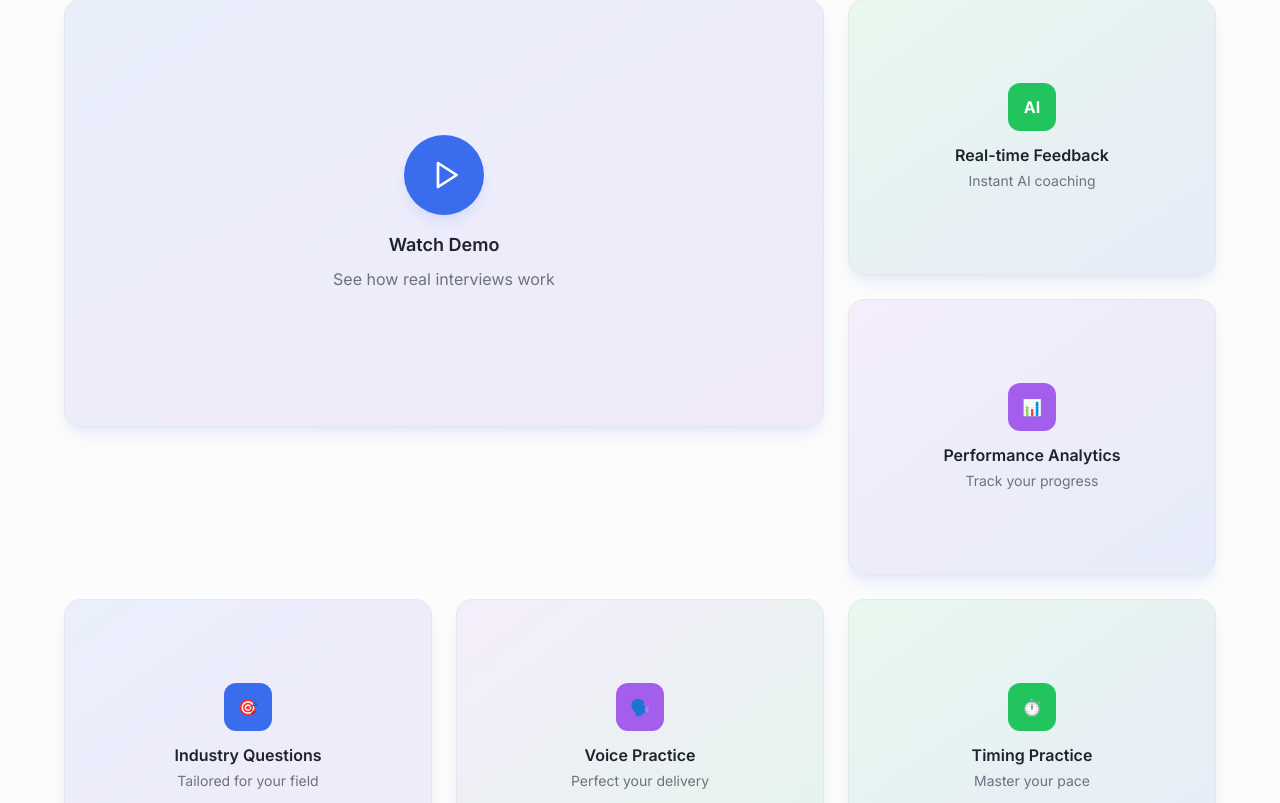
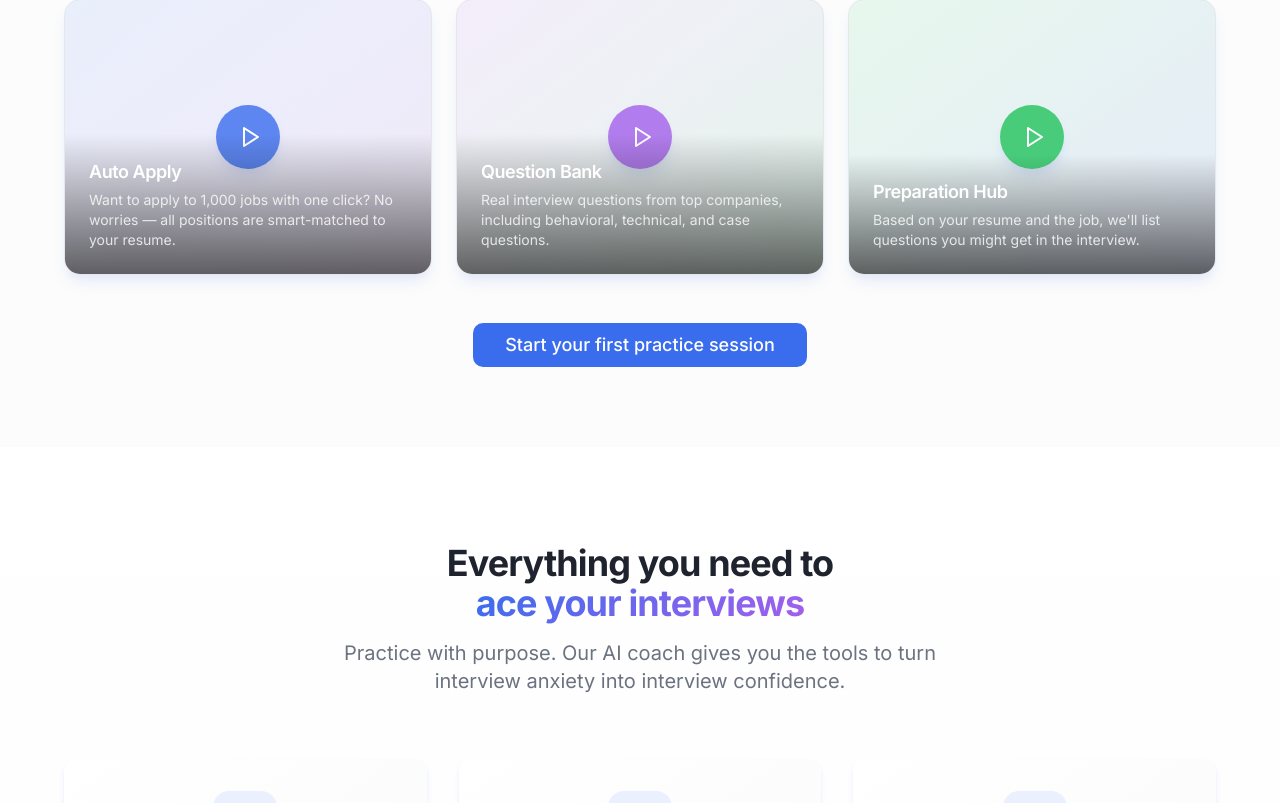
Before and after one commit to sarthakgupta1199/interview-pal-landing, a React (Vite) app: page / in a window 1280 px wide. Shown: the part 1057-1860 px from the top of the page. Built offline with nearby package versions, Linux system fonts and the light colour scheme.

Commit message:
Update screenshots section
Update the bento layout to support video and images, with a faded overlay at the bottom.

```diff
--- a/src/components/Screenshots.tsx
+++ b/src/components/Screenshots.tsx
@@ -12,92 +12,73 @@ const Screenshots = () => {
           </p>
         </div>
 
-        {/* Bento Grid Layout */}
-        <div className="grid grid-cols-1 md:grid-cols-12 gap-6 max-w-6xl mx-auto">
-          {/* Large video demo - takes up 8 columns on desktop */}
-          <div className="md:col-span-8 relative group">
-            <div className="aspect-video bg-gradient-card rounded-2xl overflow-hidden shadow-soft-lg border border-border">
-              {/* Video placeholder */}
-              <div className="w-full h-full bg-muted/20 flex items-center justify-center relative">
+        {/* Three Column Layout */}
+        <div className="grid grid-cols-1 md:grid-cols-3 gap-6 max-w-6xl mx-auto">
+          {/* Auto Apply */}
+          <div className="relative group cursor-pointer">
+            <div className="aspect-[4/3] bg-gradient-card rounded-2xl overflow-hidden shadow-soft-lg border border-border">
+              {/* Video/Image placeholder */}
+              <div className="w-full h-full bg-muted/20 relative">
                 <div className="absolute inset-0 bg-gradient-to-br from-primary/10 to-accent/10" />
-                <div className="relative z-10 text-center">
-                  <div className="w-20 h-20 bg-primary rounded-full flex items-center justify-center mb-4 mx-auto group-hover:scale-110 transition-transform duration-300 cursor-pointer shadow-soft-lg">
-                    <Play className="w-8 h-8 text-primary-foreground ml-1" />
+
+                {/* Play button for video */}
+                <div className="absolute inset-0 flex items-center justify-center">
+                  <div className="w-16 h-16 bg-primary/80 rounded-full flex items-center justify-center group-hover:scale-110 transition-transform duration-300 cursor-pointer shadow-soft-lg">
+                    <Play className="w-6 h-6 text-primary-foreground ml-1" />
                   </div>
-                  <p className="text-lg font-semibold mb-2">Watch Demo</p>
-                  <p className="text-muted-foreground">See how real interviews work</p>
+                </div>
+
+                {/* Text overlay at bottom */}
+                <div className="absolute bottom-0 left-0 right-0 bg-gradient-to-t from-black/60 to-transparent p-6">
+                  <h3 className="text-white font-semibold text-lg mb-1">Auto Apply</h3>
+                  <p className="text-white/80 text-sm">Want to apply to 1,000 jobs with one click? No worries — all positions are smart-matched to your resume.</p>
                 </div>
               </div>
             </div>
           </div>
 
-          {/* Right column - 4 columns with 2 stacked screenshots */}
-          <div className="md:col-span-4 space-y-6">
-            {/* AI Feedback Screenshot */}
+          {/* Question Bank */}
+          <div className="relative group cursor-pointer">
             <div className="aspect-[4/3] bg-gradient-card rounded-2xl overflow-hidden shadow-soft-lg border border-border">
-              <div className="w-full h-full bg-muted/10 flex items-center justify-center relative">
-                <div className="absolute inset-0 bg-gradient-to-br from-success/10 to-primary/10" />
-                <div className="relative z-10 text-center p-6">
-                  <div className="w-12 h-12 bg-success rounded-lg flex items-center justify-center mb-3 mx-auto">
-                    <span className="text-success-foreground font-bold">AI</span>
+              {/* Video/Image placeholder */}
+              <div className="w-full h-full bg-muted/20 relative">
+                <div className="absolute inset-0 bg-gradient-to-br from-accent/10 to-success/10" />
+
+                {/* Play button for video */}
+                <div className="absolute inset-0 flex items-center justify-center">
+                  <div className="w-16 h-16 bg-accent/80 rounded-full flex items-center justify-center group-hover:scale-110 transition-transform duration-300 cursor-pointer shadow-soft-lg">
+                    <Play className="w-6 h-6 text-accent-foreground ml-1" />
                   </div>
-                  <p className="font-semibold mb-1">Real-time Feedback</p>
-                  <p className="text-sm text-muted-foreground">Instant AI coaching</p>
                 </div>
-              </div>
-            </div>
 
-            {/* Performance Analytics Screenshot */}
-            <div className="aspect-[4/3] bg-gradient-card rounded-2xl overflow-hidden shadow-soft-lg border border-border">
-              <div className="w-full h-full bg-muted/10 flex items-center justify-center relative">
-                <div className="absolute inset-0 bg-gradient-to-br from-accent/10 to-primary/10" />
-                <div className="relative z-10 text-center p-6">
-                  <div className="w-12 h-12 bg-accent rounded-lg flex items-center justify-center mb-3 mx-auto">
-                    <span className="text-accent-foreground font-bold">📊</span>
-                  </div>
-                  <p className="font-semibold mb-1">Performance Analytics</p>
-                  <p className="text-sm text-muted-foreground">Track your progress</p>
+                {/* Text overlay at bottom */}
+                <div className="absolute bottom-0 left-0 right-0 bg-gradient-to-t from-black/60 to-transparent p-6">
+                  <h3 className="text-white font-semibold text-lg mb-1">Question Bank</h3>
+                  <p className="text-white/80 text-sm">Real interview questions from top companies, including behavioral, technical, and case questions.</p>
                 </div>
               </div>
             </div>
           </div>
 
-          {/* Bottom row - 3 smaller feature highlights */}
-          <div className="md:col-span-4 aspect-[4/3] bg-gradient-card rounded-2xl overflow-hidden shadow-soft-lg border border-border">
-            <div className="w-full h-full bg-muted/10 flex items-center justify-center relative">
-              <div className="absolute inset-0 bg-gradient-to-br from-primary/10 to-accent/10" />
-              <div className="relative z-10 text-center p-6">
-                <div className="w-12 h-12 bg-primary rounded-lg flex items-center justify-center mb-3 mx-auto">
-                  <span className="text-primary-foreground font-bold">🎯</span>
+          {/* Preparation Hub */}
+          <div className="relative group cursor-pointer">
+            <div className="aspect-[4/3] bg-gradient-card rounded-2xl overflow-hidden shadow-soft-lg border border-border">
+              {/* Video/Image placeholder */}
+              <div className="w-full h-full bg-muted/20 relative">
+                <div className="absolute inset-0 bg-gradient-to-br from-success/10 to-primary/10" />
+
+                {/* Play button for video */}
+                <div className="absolute inset-0 flex items-center justify-center">
+                  <div className="w-16 h-16 bg-success/80 rounded-full flex items-center justify-center group-hover:scale-110 transition-transform duration-300 cursor-pointer shadow-soft-lg">
+                    <Play className="w-6 h-6 text-success-foreground ml-1" />
+                  </div>
                 </div>
-                <p className="font-semibold mb-1">Industry Questions</p>
-                <p className="text-sm text-muted-foreground">Tailored for your field</p>
-              </div>
-            </div>
-          </div>
 
-          <div className="md:col-span-4 aspect-[4/3] bg-gradient-card rounded-2xl overflow-hidden shadow-soft-lg border border-border">
-            <div className="w-full h-full bg-muted/10 flex items-center justify-center relative">
-              <div className="absolute inset-0 bg-gradient-to-br from-accent/10 to-success/10" />
-              <div className="relative z-10 text-center p-6">
-                <div className="w-12 h-12 bg-accent rounded-lg flex items-center justify-center mb-3 mx-auto">
-                  <span className="text-accent-foreground font-bold">🗣️</span>
+                {/* Text overlay at bottom */}
+                <div className="absolute bottom-0 left-0 right-0 bg-gradient-to-t from-black/60 to-transparent p-6">
+                  <h3 className="text-white font-semibold text-lg mb-1">Preparation Hub</h3>
+                  <p className="text-white/80 text-sm">Based on your resume and the job, we'll list questions you might get in the interview.</p>
                 </div>
-                <p className="font-semibold mb-1">Voice Practice</p>
-                <p className="text-sm text-muted-foreground">Perfect your delivery</p>
-              </div>
-            </div>
-          </div>
-
-          <div className="md:col-span-4 aspect-[4/3] bg-gradient-card rounded-2xl overflow-hidden shadow-soft-lg border border-border">
-            <div className="w-full h-full bg-muted/10 flex items-center justify-center relative">
-              <div className="absolute inset-0 bg-gradient-to-br from-success/10 to-primary/10" />
-              <div className="relative z-10 text-center p-6">
-                <div className="w-12 h-12 bg-success rounded-lg flex items-center justify-center mb-3 mx-auto">
-                  <span className="text-success-foreground font-bold">⏱️</span>
-                </div>
-                <p className="font-semibold mb-1">Timing Practice</p>
-                <p className="text-sm text-muted-foreground">Master your pace</p>
               </div>
             </div>
           </div>
--- a/src/components/Testimonials.tsx
+++ b/src/components/Testimonials.tsx
@@ -16,6 +16,34 @@ const Testimonials = () => {
     content: "Finally, an interview prep tool that doesn't feel robotic. The conversations felt natural, and the feedback was actually helpful.",
     rating: 5
   }];
-  return;
+  return (
+    <section className="py-20 bg-background">
+      <div className="container mx-auto px-4">
+        <div className="text-center mb-16">
+          <p className="text-muted-foreground mb-4">Trusted by job seekers at top companies</p>
+        </div>
+        <div className="grid grid-cols-1 md:grid-cols-3 gap-8 max-w-6xl mx-auto">
+          {testimonials.map((testimonial, index) => (
+            <Card key={index} className="border-border">
+              <CardContent className="p-6">
+                <div className="flex mb-4">
+                  {[...Array(testimonial.rating)].map((_, i) => (
+                    <span key={i} className="text-accent">⭐</span>
+                  ))}
+                </div>
+                <blockquote className="text-foreground mb-4">
+                  "{testimonial.content}"
+                </blockquote>
+                <div>
+                  <div className="font-semibold text-foreground">{testimonial.name}</div>
+                  <div className="text-sm text-muted-foreground">{testimonial.role}</div>
+                </div>
+              </CardContent>
+            </Card>
+          ))}
+        </div>
+      </div>
+    </section>
+  );
 };
 export default Testimonials;
```
